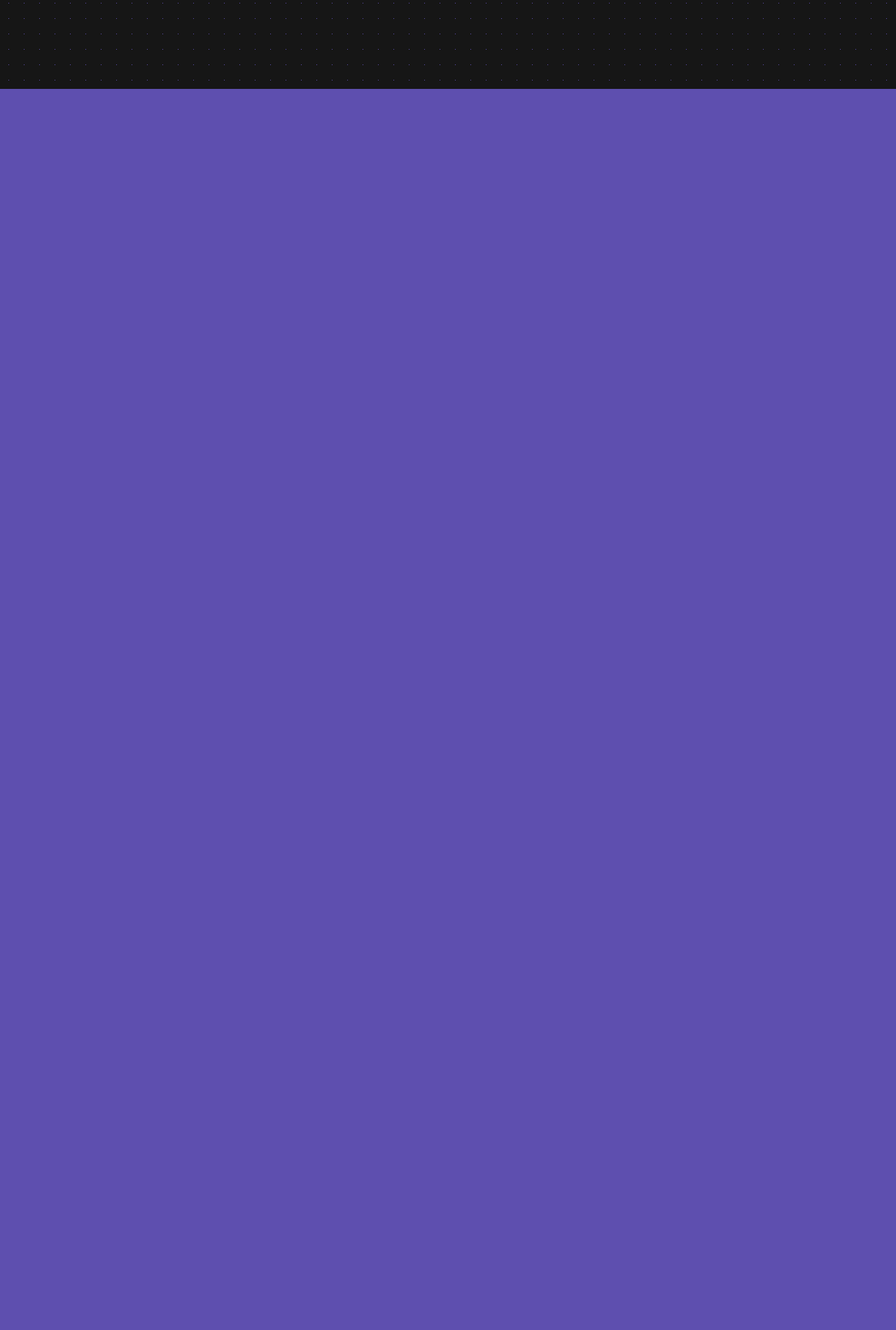
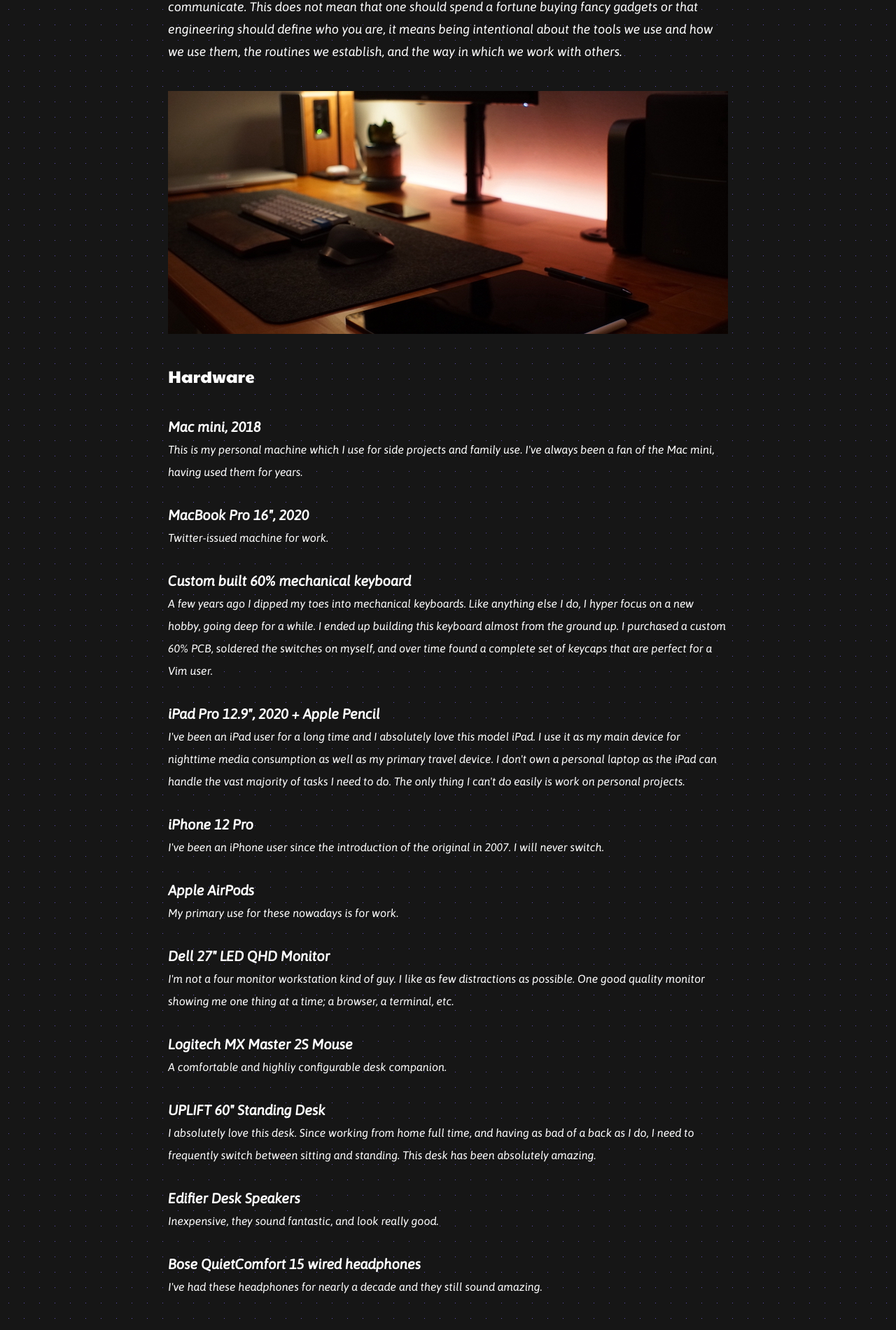
Before and after one commit to gjunkie/freddiecarthy, a Next.js app: page /how-i-work in a window 1280 px wide. Shown: the part 673-2573 px from the top of the page at 70% size. Before the commit the page ends 800 px from the top, so only its background shows below. Built offline with nearby package versions, Linux system fonts and the light colour scheme.

Commit message:
add how i work page

```diff
--- a/pages/how-i-work.tsx
+++ b/pages/how-i-work.tsx
@@ -4,6 +4,9 @@
 import Link from 'next/link';
 
 import {
+  DefinitionList,
+  Heading,
+  Image,
   Main,
   PageTitle,
   Subheader
@@ -32,9 +35,77 @@
         <meta property="og:title" content="Freddie Carthy - Software Engineer" key="ogtitle" />
         <meta property="og:description" content="The hardware and software I use to get my work done." key="ogdesc" />
       </Head>
+
       <Main>
         <PageTitle>How I Work</PageTitle>
-        <Subheader>Coming soon...</Subheader>
+        <Subheader>“The test of the machine is the satisfaction it gives you. There isn't any other test. If the machine produces tranquility it's right. If it disturbs you it's wrong until either the machine or your mind is changed.”</Subheader>
+        <p>― Robert M. Pirsig, Zen and the Art of Motorcycle Maintenance: An Inquiry Into Values</p>
+        <Heading>Ethos</Heading>
+        <p>I strongly believe that one should care deeply about the work they do, how they do it, and how they communicate. This does not mean that one should spend a fortune buying fancy gadgets or that engineering should define who you are, it means being intentional about the tools we use and how we use them, the routines we establish, and the way in which we work with others.</p>
+
+        <Image src="/desk.jpg"/>
+
+        <Heading>Hardware</Heading>
+        <DefinitionList>
+          <dt>Mac mini, 2018</dt>
+          <dd>This is my personal machine which I use for side projects and family use. I've always been a fan of the Mac mini, having used them for years.</dd>
+
+          <dt>MacBook Pro 16", 2020</dt>
+          <dd>Twitter-issued machine for work.</dd>
+
+          <dt>Custom built 60% mechanical keyboard</dt>
+          <dd>A few years ago I dipped my toes into mechanical keyboards. Like anything else I do, I hyper focus on a new hobby, going deep for a while. I ended up building this keyboard almost from the ground up. I purchased a custom 60% PCB, soldered the switches on myself, and over time found a complete set of keycaps that are perfect for a Vim user.</dd>
+
+          <dt>iPad Pro 12.9", 2020 + Apple Pencil</dt>
+          <dd>I've been an iPad user for a long time and I absolutely love this model iPad. I use it as my main device for nighttime media consumption as well as my primary travel device. I don't own a personal laptop as the iPad can handle the vast majority of tasks I need to do. The only thing I can't do easily is work on personal projects.</dd>
+
+          <dt>iPhone 12 Pro</dt>
+          <dd>I've been an iPhone user since the introduction of the original in 2007. I will never switch.</dd>
+
+          <dt>Apple AirPods</dt>
+          <dd>My primary use for these nowadays is for work.</dd>
+
+          <dt>Dell 27" LED QHD Monitor</dt>
+          <dd>I'm not a four monitor workstation kind of guy. I like as few distractions as possible. One good quality monitor showing me one thing at a time; a browser, a terminal, etc.</dd>
+
+          <dt>Logitech MX Master 2S Mouse</dt>
+          <dd>A comfortable and highliy configurable desk companion.</dd>
+
+          <dt>UPLIFT 60" Standing Desk</dt>
+          <dd>I absolutely love this desk. Since working from home full time, and having as bad of a back as I do, I need to frequently switch between sitting and standing. This desk has been absolutely amazing.</dd>
+
+          <dt>Edifier Desk Speakers</dt>
+          <dd>Inexpensive, they sound fantastic, and look really good.</dd>
+
+          <dt>Bose QuietComfort 15 wired headphones</dt>
+          <dd>I've had these headphones for nearly a decade and they still sound amazing.</dd>
+        </DefinitionList>
+
+        <Heading>Software</Heading>
+        <DefinitionList>
+
+          <dt>Vim</dt>
+          <dd>I feel a deep sense of pride in using Vim. When I started my career I didn't really have a preference in which tool I used for editing code and I largely followed the my manager's lead. He used Vim so it must be good. I started using it and quickly fell in love. Why do I love it? For starters it is a tool that does one thing and does it well; editing text. Ultimately this is what my job is.</dd>
+
+          <dt>VimWiki</dt>
+          <dd>I'm still trying to find the perfect note taking solution. Being a software engineer and Vim user I spend a lot of time in the Terminal, so I need not only quick ways to campture thoughts, but also easy ways to organize and navigate those notes. VimWiki is my current attempt at solving this.</dd>
+
+          <dt>Things 3</dt>
+          <dd>I only recently began using Things as my todo app. For a long time I did this in Vim as well, but ultimately wanted to easily access my lists on the go.</dd>
+
+          <dt>Slack</dt>
+          <dd>There's no better communication tool for me.</dd>
+
+          <dt>Reeder</dt>
+          <dd>My primary method of news consumption is via RSS, and I've been using Reeder since the original release many years ago.</dd>
+
+          <dt>Twitter</dt>
+          <dd>❤️</dd>
+
+          <dt>Fantastical</dt>
+          <dd>One of the best calendar apps I've used.</dd>
+        </DefinitionList>
+
       </Main>
     </>
   )
--- a/styles/globalStyles.js
+++ b/styles/globalStyles.js
@@ -258,10 +258,6 @@
       font-size: 30px;
     }
 
-    main {
-      padding: 0 50px;
-    }
-
     .prism-code {
       font-size: 1.1rem;
     }
--- a/styles/kit.js
+++ b/styles/kit.js
@@ -17,3 +17,26 @@
   text-align: center;
   margin-top: 100px;
 `
+
+export const Heading = styled.h3`
+  margin: 40px 0;
+`
+
+export const DefinitionList = styled.dl`
+  line-height: 32px;
+
+  dt {
+    font-size: 20px;
+    font-weight: 600;
+  }
+
+  dd {
+    margin: 0 0 30px;
+  }
+`
+
+export const Image = styled.img`
+  @media (max-width: 800px) {
+    width: 100%;
+  }
+`
```
Also changed, not shown: public/desk.jpg (added).
